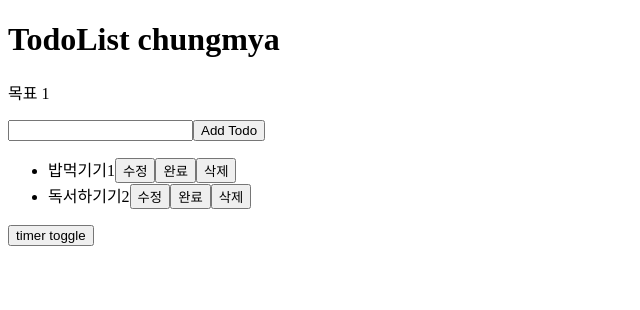
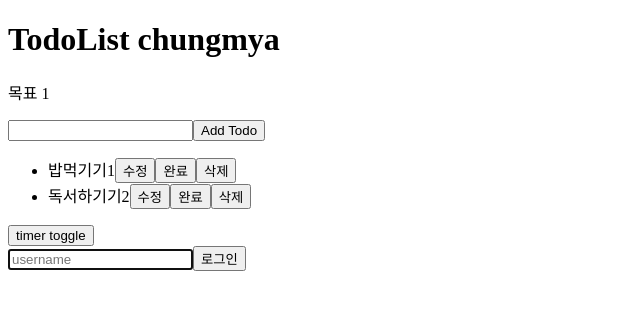
Before and after one commit to chungmya/Teamproject, a Next.js app in the folder react-storybook/: page /todolist in a window 1280 px wide. Shown: the top 310 px of the page, without its empty margins (0-640 px from the left). Built offline with nearby package versions, Linux system fonts and the light colour scheme.

Commit message:
로그인 페이지 추가

```diff
--- /dev/null
+++ b/react-storybook/app/Login/Login.jsx
@@ -0,0 +1,23 @@
+import { useState, useEffect, useRef } from "react";
+
+function Login() {
+	const inputRef = useRef();
+
+   useEffect(()=> {
+		inputRef.current.focus();
+	 }, []);
+
+	 const login = () => {
+		alert(`${inputRef.current.value} 로그인 되었습니다.`)
+	 }
+
+
+  return (
+    <div>
+      <input ref={inputRef} type="text" placeholder="username"/>
+			<button onClick={login}>로그인</button>
+    </div>
+  );
+}
+
+export default Login;
--- a/react-storybook/app/todolist/page.jsx
+++ b/react-storybook/app/todolist/page.jsx
@@ -5,6 +5,8 @@ import TodoBoard from "./TodoBoard";
 import TodoItem from "./TodoItem";
 import { title } from "process";
 import Timer from "../Timer/Timer";
+import Login from "../Login/Login";
+
 
 
 function App() {
@@ -80,6 +82,10 @@ function App() {
           timer toggle
         </button>
       </div>
+
+			<div>
+				<Login />
+			</div>
 		</main>
   );
 }
```
